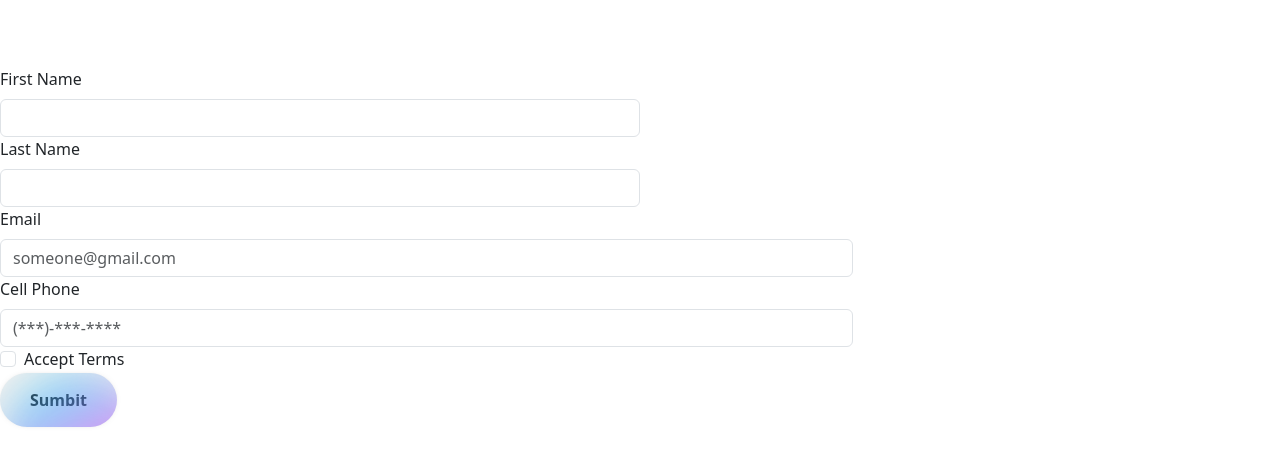
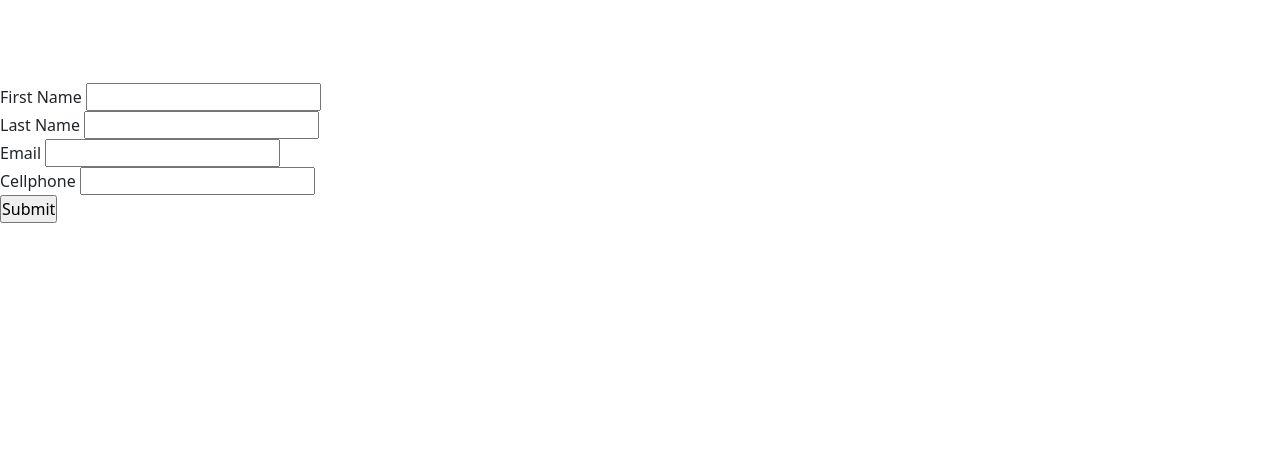
Before and after one commit to cgomez1501/Project-1-Personal-Website, a website: page contact.html in a window 1280 px wide. Shown: the part 189-654 px from the top of the page. Drawn offline with nearby package versions, Linux system fonts and the light colour scheme.

Commit message:
update 9/ almost done

```diff
--- a/contact.html
+++ b/contact.html
@@ -48,34 +48,23 @@
     </footer>
  </header>
 <h1>Contact Information</h1>
-<form class="row g-3"></form>
-  <div class="col-md-6">
-    <label for="firstName" class="form-label">First Name</label>
-    <input type="text" class="form-control" id="firstName" required>
+<form  action="https://formspree.io/f/xblrnlvn"
+method="POST">
+ <div class="name"><label for="firstName">First Name</label>
+  <input type="text" name="firstName" id="Names" required></div>
+  <div class="name">
+    <label for="lastName">Last Name</label>
+    <input type="text" name="lastName" id="Names" required>
   </div>
-  <div class="col-md-6">
-    <label for="lastName" class="form-label">Last Name</label>
-    <input type="text" class="form-control" id="lastName" required>
+  <div class="email">
+    <label for="email">Email</label>
+    <input type="email" name="email" id="email">
   </div>
-  <div class="col-8">
-    <label for="email" class="form-label">Email</label>
-    <input type="email" class="form-control" id="email" placeholder="someone@gmail.com" required>
-  </div>
-  <div class="col-8">
-    <label for="cell" class="form-label">Cell Phone</label>
-    <input type="number" class="form-control" id="cell" placeholder="(***)-***-****">
-  </div>
-  <div class="col-12">
-    <div class="form-check">
-      <input class="form-check-input" type="checkbox" id="gridCheck">
-      <label class="form-check-label" for="gridCheck">
-        Accept Terms
-      </label>
-    </div>
-  </div>
-  <div class="col-12">
-    <button type="submit" class="button">Sumbit<div class="hoverEffect">  <div class="hoverEffect"></div>
-  </div>
+<div>
+  <label for="cel">Cellphone</label>
+  <input type="tel" name="cel" id="cel">
+</div>
+<input type="submit" value="Submit">
 </form>
 </body>
 <script src="https://cdn.jsdelivr.net/npm/bootstrap@5.3.3/dist/js/bootstrap.bundle.min.js" integrity="sha384-YvpcrYf0tY3lHB60NNkmXc5s9fDVZLESaAA55NDzOxhy9GkcIdslK1eN7N6jIeHz" crossorigin="anonymous"></script>
--- a/styles/styles2c.css
+++ b/styles/styles2c.css
@@ -25,72 +25,3 @@ h1{
     padding: 80px;
 }
 /* From Uiverse.io by Wendell47 */
-.button {
-    display: inline-flex;
-    align-items: center;
-    justify-content: center;
-    padding: 15px 30px;
-    border: 0;
-    position: relative;
-    overflow: hidden;
-    border-radius: 10rem;
-    transition: all 0.02s;
-    font-weight: bold;
-    cursor: pointer;
-    color: rgb(37, 37, 37);
-    z-index: 0;
-    box-shadow: 0 0px 7px -5px rgba(0, 0, 0, 0.5);
-  }
-
-  .button:hover {
-    background: rgb(193, 228, 248);
-    color: rgb(33, 0, 85);
-  }
-
-  .button:active {
-    transform: scale(0.97);
-  }
-
-  .hoverEffect {
-    position: absolute;
-    bottom: 0;
-    top: 0;
-    left: 0;
-    right: 0;
-    display: flex;
-    align-items: center;
-    justify-content: center;
-    z-index: 1;
-  }
-
-  .hoverEffect div {
-    background: rgb(222, 0, 75);
-    background: linear-gradient(
-      90deg,
-      rgba(222, 0, 75, 1) 0%,
-      rgba(191, 70, 255, 1) 49%,
-      rgba(0, 212, 255, 1) 100%
-    );
-    border-radius: 40rem;
-    width: 10rem;
-    height: 10rem;
-    transition: 0.4s;
-    filter: blur(20px);
-    animation: effect infinite 3s linear;
-    opacity: 0.5;
-  }
-
-  .button:hover .hoverEffect div {
-    width: 8rem;
-    height: 8rem;
-  }
-
-  @keyframes effect {
-    0% {
-      transform: rotate(0deg);
-    }
-
-    100% {
-      transform: rotate(360deg);
-    }
-  }
```
Also changed, not shown: about.html (+6 -1 lines), styles/styles4ab.css (+9 -0 lines).
